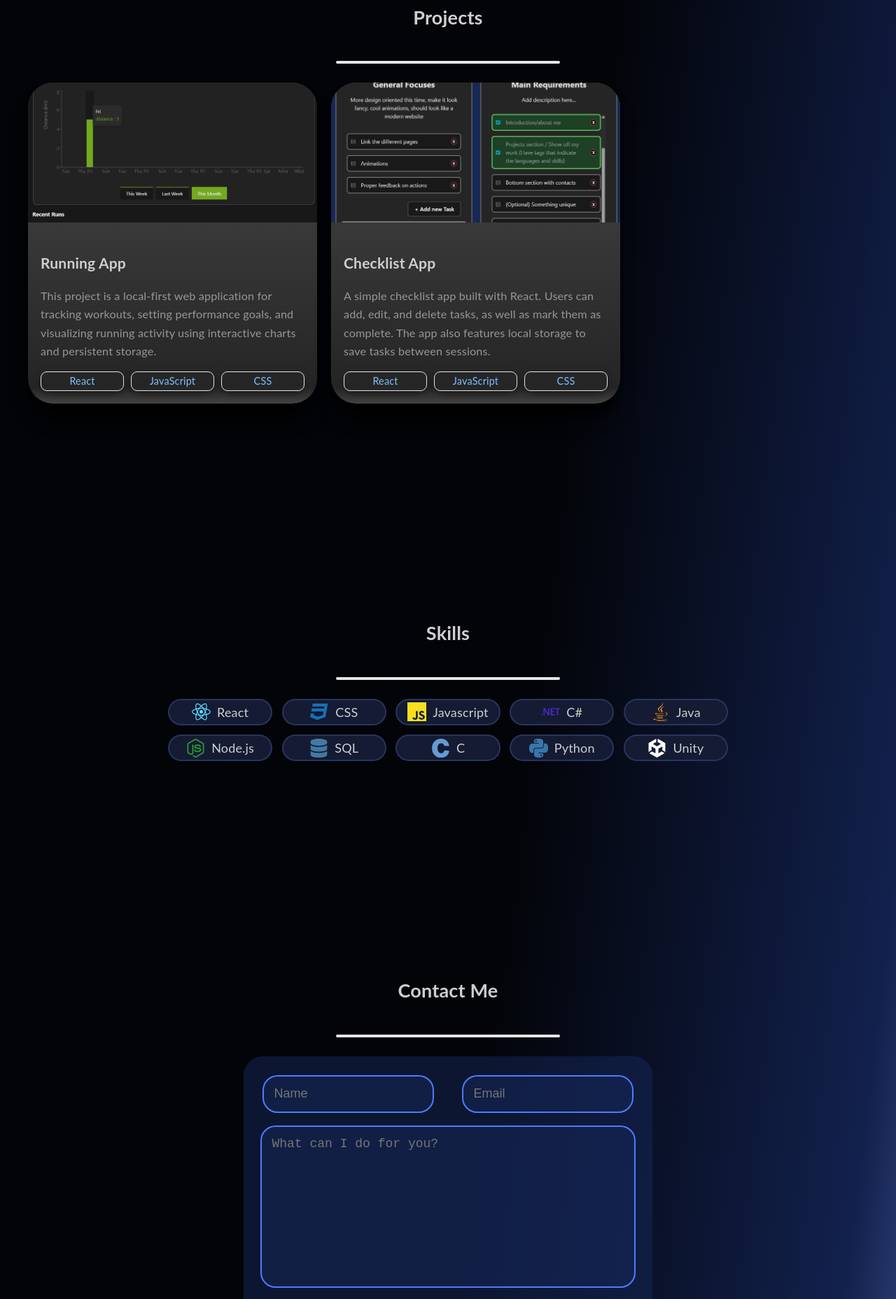
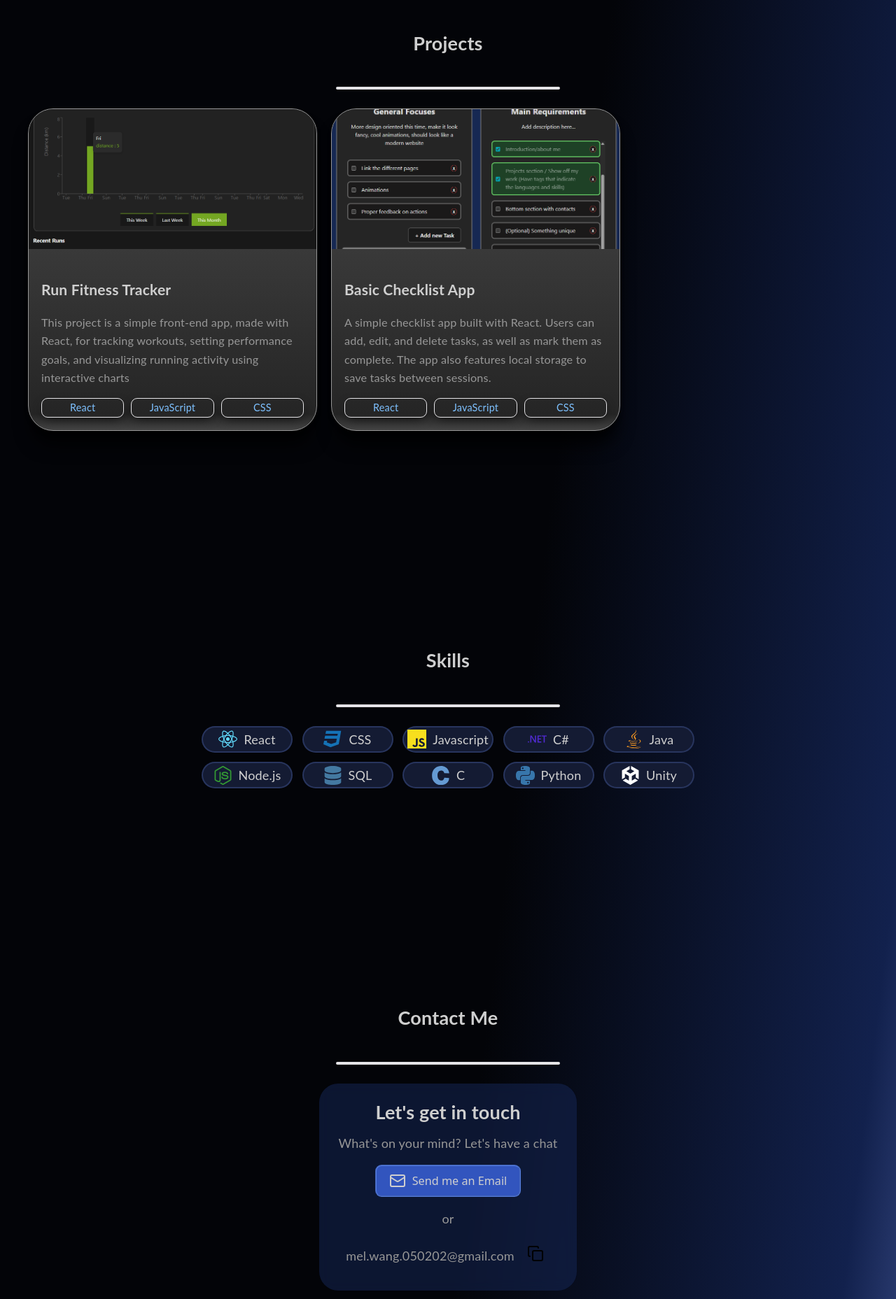
Before and after one commit to MelWang43/portfolio, a React (Vite) app: page / in a window 1280 px wide. Shown: the part 880-2737 px from the top of the page at 70% size. Built offline with nearby package versions, Linux system fonts and the light colour scheme.

Commit message:
Finished up for now, add more projects and skills as stuff gets made

```diff
--- a/src/App.jsx
+++ b/src/App.jsx
@@ -3,12 +3,14 @@ import './css/App.css'
 import './css/ContactMe.css'
 import Project from './components/Project.jsx'
 import {FaGithub, FaLinkedin} from "react-icons/fa"
-import {FileText, Mail, MapPin, ArrowRight} from 'lucide-react'
+import {FileText, Mail, MapPin, ArrowRight, Copy} from 'lucide-react'
 import SkillGrid from './components/SkillGrid.jsx'
+import CopyButton from './components/CopyButton.jsx'
 import projects from './resources/projects.json'
 import './css/tooltip.css'
 
 function App() {
+  const resumeURL = "https://drive.google.com/file/d/1AyyJrQgY_cpAKAsL-gauQ9I5p66n_1nK/view?usp=sharing"
 
   function handleLinkButtonClick(url){
     window.open(url);
@@ -35,7 +37,7 @@ function App() {
     <>
       <header className="navbar">
           <div className="nav-btn-container">
-              <button className="btn-nav" onClick={() => ScrollTo('intro', 16)}>About Me</button>
+              <button className="btn-nav" onClick={() => ScrollTo('intro', -232)}>About Me</button>
               <button className="btn-nav" onClick={() => ScrollTo('projects')}>Projects</button>
               <button className="btn-nav" onClick={() => ScrollTo('skills')}>Skills</button>
               <button className="btn-nav" onClick={() => ScrollTo('contact')}>Contact</button>
@@ -43,11 +45,8 @@ function App() {
       </header>
       <section id="intro" className="about-me">
         <div className="about-content">
-          <h1>Mel Wang</h1>
+          <h1 style={{fontFamily: 'Josefin Sans'}}>Mel Wang</h1>
           <p style={{margin: '0rem 0 1.2rem 0', fontSize: '1rem'}}>Computer Science Graduate</p>
-
-
-
 
         <p style={{margin: '1.6rem 0', fontSize: '0.9rem'}}><MapPin style={{color: 'var(--accent-bright)'}} size={18}/> Melbourne, Australia</p>
         <p style={{margin: '1.6rem 0', fontSize: '1rem'}}>{bio}</p>
@@ -55,8 +54,8 @@ function App() {
         <div className="contact-buttons">
           <button className="btn-social tooltip" onClick={() => handleLinkButtonClick("https://github.com/MelWang43")}><FaGithub size={24}/><span className="tooltip-text">Github</span></button>
           <button className="btn-social tooltip" onClick={() => handleLinkButtonClick("https://www.linkedin.com/in/mel-wang-b0aa30322/")}><FaLinkedin size={24}/><span className="tooltip-text">LinkedIn</span></button>
-          <button className="btn-social tooltip" onClick={() => handleLinkButtonClick("mailto:mel.wang.050202@gmail.com")}><Mail size={24}/><span className="tooltip-text">Email Me</span></button>
-          <button className="btn-social tooltip" onClick={() => handleLinkButtonClick("https://drive.google.com/file/d/1AyyJrQgY_cpAKAsL-gauQ9I5p66n_1nK/view?usp=sharing")}><FileText size={24}/><span className="tooltip-text">Resume</span></button>
+          {/* <button className="btn-social tooltip" onClick={() => handleLinkButtonClick("mailto:mel.wang.050202@gmail.com")}><Mail size={24}/><span className="tooltip-text">Email Me</span></button> */}
+          <button className="btn-social tooltip" onClick={() => handleLinkButtonClick(resumeURL)}><FileText size={24}/><span className="tooltip-text">Resume</span></button>
         </div>
         <div className="contact-buttons">
           {/* <button className="btn-accent" onClick={() => handleLinkButtonClick("https://drive.google.com/file/d/1AyyJrQgY_cpAKAsL-gauQ9I5p66n_1nK/view?usp=sharing")}><FileText/>Resume</button> */}
@@ -66,7 +65,7 @@ function App() {
       </section>
 
       <section id="projects" className="projects">
-        <h1>Projects</h1>
+        <h1 className='section-heading'>Projects</h1>
         <div className="divider small"></div>
         <div className="projects-grid">
           {projects.map((project) => {
@@ -76,31 +75,41 @@ function App() {
         </div>
       </section>
       <section id="skills" className="skills">
-        <h1>Skills</h1>
+        <h1 className='section-heading'>Skills</h1>
         <div className="divider small"></div>
         <SkillGrid/>
       </section>
       <section id="contact" className="contact">
-        <h1>Contact Me</h1>
+        <h1 className='section-heading'>Contact Me</h1>
         <div className="divider small"></div>
 
         <div className="contact-text-container">
-          <div className="contact-header-inputs">
+          {/* <div className="contact-header-inputs">
             <input placeholder='Name'></input>
             <input placeholder='Email'></input>
           </div>
-          <textarea placeholder='What can I do for you?'></textarea>
-          <button className="btn-accent" style={{maxWidth: '50%'}}>Submit</button>
+          <textarea placeholder='What can I do for you?'></textarea> */}
+          <h2 style={{marginBottom: 0, marginTop: 0, color: 'var(--text)'}}>Let's get in touch</h2>
+          <span style={{}}>What's on your mind? Let's have a chat</span>
+
+          <button className="btn-accent" style={{maxWidth: '100%'}} onClick={() => handleLinkButtonClick("mailto:mel.wang.050202@gmail.com")}><Mail size={24}/>Send me an Email</button>
+          <span>or</span>
+          <div className="copiable-text">
+            {/* <Mail size={24} style={{color: 'var(--accent-bright)', padding_right: "0.5rem"}}/> */}
+            <span>mel.wang.050202@gmail.com</span>
+            <CopyButton text="mel.wang.050202@gmail.com"/>
+          </div>
         </div>
 
       </section>
+
       <footer>
-        <div className="contact-buttons">
+        {/* <div className="contact-buttons">
           <button className="btn-social" onClick={() => handleLinkButtonClick("https://github.com/MelWang43")}><FaGithub size={24}/></button>
           <button className="btn-social" onClick={() => handleLinkButtonClick("https://www.linkedin.com/in/mel-wang-b0aa30322/")}><FaLinkedin size={24}/></button>
-          <button className="btn-social" onClick={() => handleLinkButtonClick("mailto:mel.wang.050202@gmail.com")}><Mail size={24}/></button>
-        </div>
-        @ 2026 Mel Wang
+          <button className="btn-social tooltip" onClick={() => handleLinkButtonClick(resumeURL)}><FileText size={24}/><span className="tooltip-text">Resume</span></button>
+        </div> */}
+        <span>@ 2026 All rights reserved</span>
       </footer>
     </>
   )
--- /dev/null
+++ b/src/components/CopyButton.jsx
@@ -0,0 +1,24 @@
+import { Copy , Check} from "lucide-react";
+import { useState } from "react";
+
+function CopyButton({ text }) {
+  const [copied, setCopied] = useState(false);
+
+  const handleCopy = async () => {
+    try {
+      await navigator.clipboard.writeText(text);
+      setCopied(true);
+      setTimeout(() => setCopied(false), 2000);
+    } catch (err) {
+      console.error("Failed to copy:", err);
+    }
+  };
+
+  return (
+    <button className="btn-inline" onClick={handleCopy}>
+      {copied ? <Check/> : <Copy/>}
+    </button>
+  );
+}
+
+export default CopyButton
--- a/src/components/SkillGrid.jsx
+++ b/src/components/SkillGrid.jsx
@@ -45,6 +45,8 @@ function SkillGrid(){
 
     return (
         <div className="skill-grid">
+            <div className="skill-category">
+                <div className= "category-grid">
                     <span className="skill-tag skill-react"><SiReact />React</span>
                     <span className="skill-tag skill-css"><FaCss3 />CSS</span>
                     <span className="skill-tag skill-javascript"><SiJavascript />Javascript</span>
@@ -56,6 +58,45 @@ function SkillGrid(){
                     <span className="skill-tag skill-python"><SiPython />Python</span>
                     <span className="skill-tag skill-unity"><SiUnity />Unity</span>
                 </div>
+                {/* <h3>Frontend</h3>
+                <div className='category-grid'>
+                    <span className="skill-tag skill-react"><SiReact />React</span>
+                    <span className="skill-tag skill-css"><FaCss3 />CSS</span>
+                    <span className="skill-tag skill-javascript"><SiJavascript />Javascript</span>
+                </div>
+            </div>
+
+            <div className="skill-category">
+                <h3>Backend</h3>
+                <div className='category-grid'>
+                    <span className="skill-tag skill-node"><SiNodedotjs />Node.js</span>
+                    <span className="skill-tag skill-sql"><FaDatabase />SQL</span>
+                </div>
+            </div>
+
+            <div className="skill-category">
+                <h3>Database</h3>
+                <div className='category-grid'>
+                    <span className="skill-tag skill-react"><SiReact />React</span>
+                    <span className="skill-tag skill-css"><FaCss3 />CSS</span>
+                    <span className="skill-tag skill-javascript"><SiJavascript />Javascript</span>
+                    <span className="skill-tag skill-csharp"><SiDotnet />C#</span>
+                    <span className="skill-tag skill-java"><FaJava />Java</span>
+                    <span className="skill-tag skill-node"><SiNodedotjs />Node.js</span>
+                    <span className="skill-tag skill-sql"><FaDatabase />SQL</span>
+                    <span className="skill-tag skill-c"><SiC />C</span>
+                    <span className="skill-tag skill-python"><SiPython />Python</span>
+                    <span className="skill-tag skill-unity"><SiUnity />Unity</span>
+                </div>
+            </div>
+
+            <div className="skill-category">
+                <h3>Tools</h3>
+                <div className='category-grid'>
+                </div>*/}
+            </div>
+        </div>
+
     )
 }
 
--- a/src/css/ContactMe.css
+++ b/src/css/ContactMe.css
@@ -5,7 +5,7 @@
     padding: 0.8rem;
     border-radius: 1.2rem;
     border: 2px solid var(--accent-bright);
-    background-color: var(--accent-dark);
+    background-color: var(--accent-bg);
 
 }
 
@@ -14,7 +14,7 @@
     padding: 0.8rem;
     border-radius: 1.2rem;
     border: 2px solid var(--accent-bright);
-    background-color: var(--accent-dark);
+    background-color: var(--accent-bg);
     resize: none;
     width: 95%;
     min-height: 200px;
@@ -24,10 +24,18 @@
     flex-direction: column;
     align-items: center;
     gap: 1rem;
-
+    color: var(--text-muted);
     background-color: var(--accent-dark);
+    backdrop-filter: blur(10px);
     border-radius: 1.5rem;
     padding: 1.5rem;
+    border: 1px solid transparent;
+
+    transition: all 0.2s ease;
+}
+
+.contact-text-container:hover{
+    border-color: var(--accent-bright);
 }
 
 .contact-header-inputs{
@@ -39,3 +47,10 @@
     /* flex: 1; */
     width: 40%;
 }
+
+.copiable-text{
+    display: flex;
+    justify-content: center;
+    align-items: center;
+    gap: 0.5rem;
+}
--- a/src/css/Project.css
+++ b/src/css/Project.css
@@ -1,7 +1,7 @@
 .project-card{
     position: relative;
     border-radius: 2rem;
-    border: 2px transparent var(--text-muted);
+    border: 1px solid var(--text-muted);
     box-shadow: var(--shadow);
 
     overflow: hidden;
--- a/src/css/SkillGrid.css
+++ b/src/css/SkillGrid.css
@@ -1,5 +1,13 @@
 .skill-grid{
-	display: grid;
+	display: flex;
+    flex-direction: column;
+}
+
+.skill-category{
+
+}
+.category-grid{
+    display: grid;
 	grid-template-columns: repeat(auto-fit, minmax(130px, 1fr));
 	gap: 0.75rem;
 	width: 100%;
@@ -24,6 +32,8 @@
     opacity: 0;
     transform: scale(0.65);
     transition: all 0.35s ease;
+
+    max-width: 6.8rem;
 
 }
 
--- a/src/index.css
+++ b/src/index.css
@@ -1,4 +1,3 @@
-
 
 :root {
   --text: #cfcfcf;
@@ -102,3 +101,18 @@ button:active{
   filter: brightness(1.2);
   transform: translateY(-2px);
 }
+
+.btn-inline {
+  background-color: transparent;
+  border: transparent;
+  transition: all 0.2s ease;
+  align-items: center;
+  justify-content: center;
+  padding: 0.4rem 0.5rem;
+  border-radius: 0.6rem;
+}
+
+.btn-inline:hover{
+  background-color: rgba(0, 0, 0, 0.6);
+  color: var(--accent-bright);
+}
--- a/src/resources/projects.json
+++ b/src/resources/projects.json
@@ -2,8 +2,8 @@
 
     {
         "id": 0,
-        "name": "Running App",
-        "description": "This project is a local-first web application for tracking workouts, setting performance goals, and visualizing running activity using interactive charts and persistent storage.",
+        "name": "Run Fitness Tracker",
+        "description": "This project is a simple front-end app, made with React, for tracking workouts, setting performance goals, and visualizing running activity using interactive charts",
         "image": "../running_app.png",
         "githubUrl": "https://github.com/MelWang43/React-Running-App",
         "tags": ["React", "JavaScript", "CSS"]
@@ -11,9 +11,10 @@
 
     {
         "id": 1,
-        "name": "Checklist App",
+        "name": "Basic Checklist App",
         "description": "A simple checklist app built with React. Users can add, edit, and delete tasks, as well as mark them as complete. The app also features local storage to save tasks between sessions.",
         "image": "../Project_Checklist.png",
+        "demoURL": "",
         "githubUrl": "https://github.com/MelWang43/React-Checklist-App",
         "tags": ["React", "JavaScript", "CSS"]
     }
```
Also changed, not shown: src/components/Project.jsx (+4 -4 lines), src/css/App.css (+9 -4 lines). Lines whose indentation alone changed are shown as unchanged.
